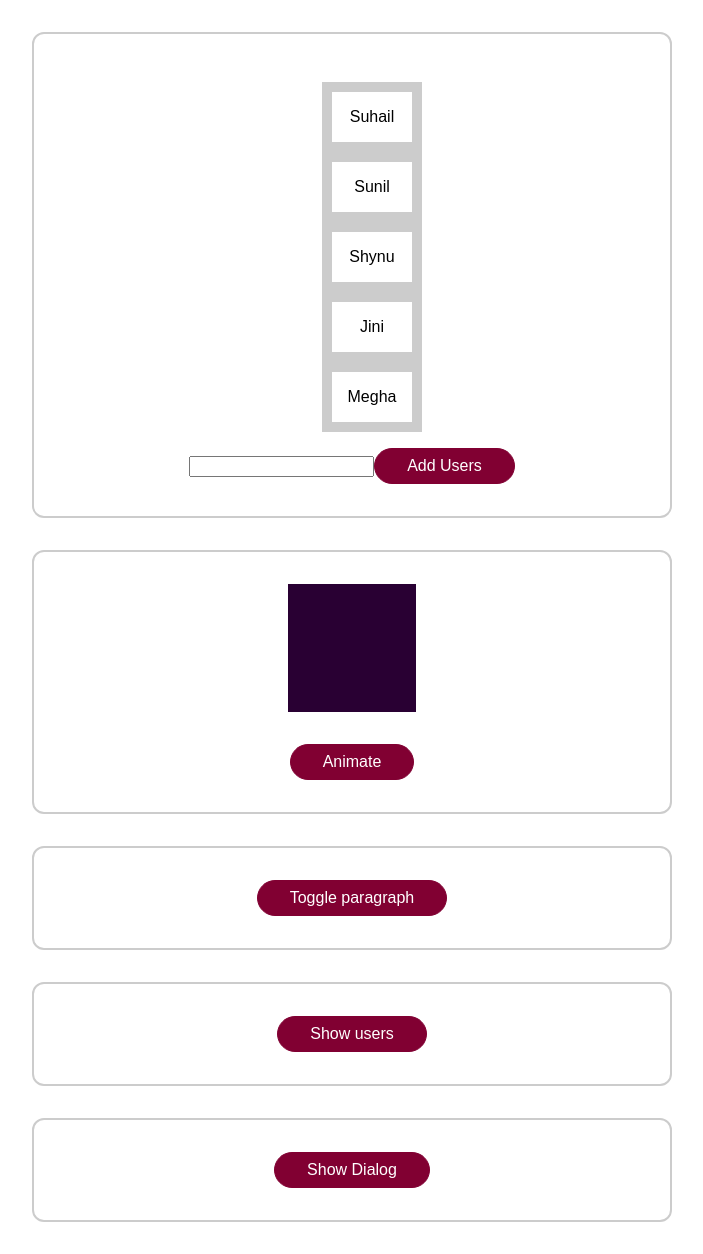
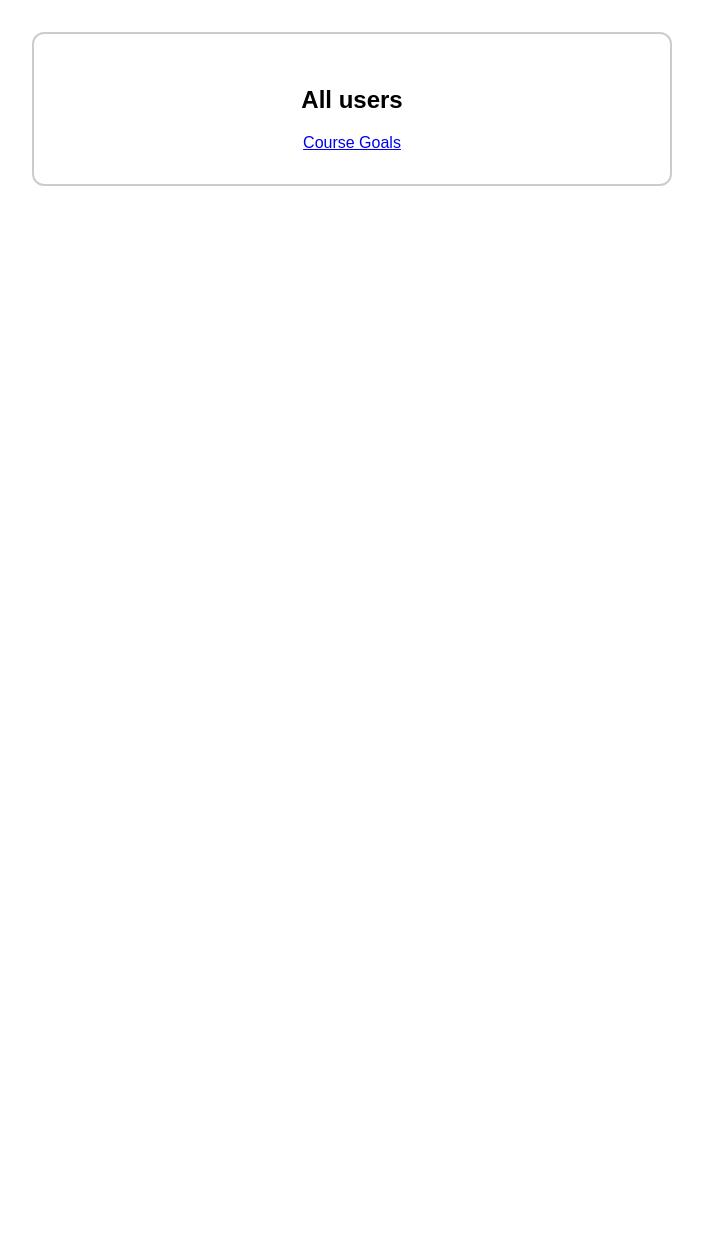
Before and after one commit to estrelabrilante/Section14, a Vue app: page / in a window 1280 px wide. Shown: the whole page, without its empty margins (288-991 px from the left). After the commit the page ends 800 px from the top, so only its background shows below. Built offline with nearby package versions, Linux system fonts and the light colour scheme.

Commit message:
animate route transition

```diff
--- a/package.json
+++ b/package.json
@@ -9,7 +9,8 @@
   },
   "dependencies": {
     "core-js": "^3.6.5",
-    "vue": "^3.0.0"
+    "vue": "^3.0.0",
+    "vue-router": "4.0.0-beta.9"
   },
   "devDependencies": {
     "@vue/cli-plugin-babel": "~4.5.0",
--- a/src/App.vue
+++ b/src/App.vue
@@ -1,55 +1,17 @@
 <template>
-  <div class="container">
-    <user-list></user-list>
-  </div>
-  <div class="container">
-    <!-- animate class will be added whenever animatedBlock is true -->
-    <div class="block" :class="{ animate: animatedBlock }"></div>
-    <button @click="animateBlock">Animate</button>
-  </div>
-  <div class="container">
-    <!-- transition events are emitted when wrapped elements are added and removed to the DOM-->
-    <!-- disabled transition by css -->
-    <transition
-      :css="false"
-      name="para"
-      @before-enter="beforeEnter"
-      @enter="enter"
-      @before-leave="beforeLeave"
-      @after-enter="afterEnter"
-      @leave="leave"
-      @after-leave="afterLeave"
-      @enter-cancelled="enterCancel"
-      @leave-cancelled="leaveCancel"
-    >
-      <p v-if="paraIsVisible">This is only sometimes visible</p>
+  <!-- Animating routes -->
+  <router-view v-slot="slotProps">
+    <!-- Switch between two components : AllUsers and CourseGoals -->
+    <!-- out-in :leaving component is animated and then entering component is animated -->
+    <transition name="fade-button" mode="out-in">
+      <!-- dynamic component component  -->
+      <component :is="slotProps.Component"> </component>
     </transition>
-
-    <button @click="togglePara">
-      Toggle paragraph
-    </button>
-  </div>
-  <div class="container">
-    <!-- transition by css -->
-    <!-- active only one button at same time -->
-    <transition name="fade-button" mode="out-in">
-      <button @click="showUsers" v-if="!usersAreVisible">Show users</button>
-      <button @click="hideUsers" v-else>Hide users</button>
-    </transition>
-  </div>
-  <base-modal @close="hideDialog" :open="dialogIsVisible">
-    <p>This is a test dialog!</p>
-    <button @click="hideDialog">Close it!</button>
-  </base-modal>
-  <div class="container">
-    <button @click="showDialog">Show Dialog</button>
-  </div>
+  </router-view>
 </template>
 
 <script>
-import UserList from './components/UserList.vue';
 export default {
-  components: { UserList },
   data() {
     return {
       dialogIsVisible: false,
@@ -203,6 +165,16 @@ button:active {
 .fade-button-leave-from {
   opacity: 1;
 }
+.route-enter-from {
+}
+.route-enter-active {
+  animation: slide-scale 0.4s ease-out;
+}
+.route-enter-to {
+}
+.route-leave-active {
+  animation: slide-scale 0.4s ease-in;
+}
 /* animation */
 @keyframes slide-scale {
   0% {
--- a/src/components/UserList.vue
+++ b/src/components/UserList.vue
@@ -1,5 +1,6 @@
 <template>
-  <!-- transition group: animating individual list item as well as multiple list item -->
+  <!-- transition group:capable of animating individual list item as well as multiple list item -->
+  <!-- snapping behaviour -->
   <transition-group tag="ul" name="user-list">
     <li v-for="user in users" :key="user" @click="removeUser(user)">
       {{ user }}
@@ -33,10 +34,10 @@ export default {
 ul {
   list-style: none;
   margin: 1rem 0;
-  padding: 10;
+  padding: 1;
 }
 li {
-  border: 10px solid #ccc;
+  border: 1px solid #ccc;
   padding: 1rem;
   text-align: center;
 }
@@ -59,9 +60,14 @@ li {
 
 .user-list-leave-active {
   transition: all 1s ease-in;
+  position: fixed;
 }
 .user-list-leave-from {
   opacity: 0;
   transform: translateX(30px);
 }
+/* class make space for new element or fill up space for new element */
+.user-list-move {
+  transition: transform 0.8s ease;
+}
 </style>
--- a/src/main.js
+++ b/src/main.js
@@ -1,10 +1,22 @@
 import { createApp } from 'vue';
+import { createRouter, createWebHistory } from 'vue-router';
 
 import App from './App.vue';
 import BaseModal from './components/BaseModal.vue';
+import AllUsers from './pages/AllUsers.vue';
+import CourseGoals from './pages/CourseGoals.vue';
+const router = createRouter({
+  history: createWebHistory(),
+  routes: [
+    { path: '/', component: AllUsers },
+    { path: '/goals', component: CourseGoals }
+  ]
+});
 
 const app = createApp(App);
 
 app.component('base-modal', BaseModal);
+// register router to vue app
+app.use(router);
 
 app.mount('#app');
--- /dev/null
+++ b/src/pages/AllUsers.vue
@@ -0,0 +1,8 @@
+<template>
+  <div class="container">
+    <h2>
+      All users
+    </h2>
+    <router-link to="/goals"> Course Goals</router-link>
+  </div>
+</template>
--- /dev/null
+++ b/src/pages/CourseGoals.vue
@@ -0,0 +1,8 @@
+<template>
+  <div class="container">
+    <h2>
+      Course goals
+    </h2>
+    <router-link to="/"> All Users</router-link>
+  </div>
+</template>
```
Also changed, not shown: 1 other file (tests, documents, lock files or other folders).
